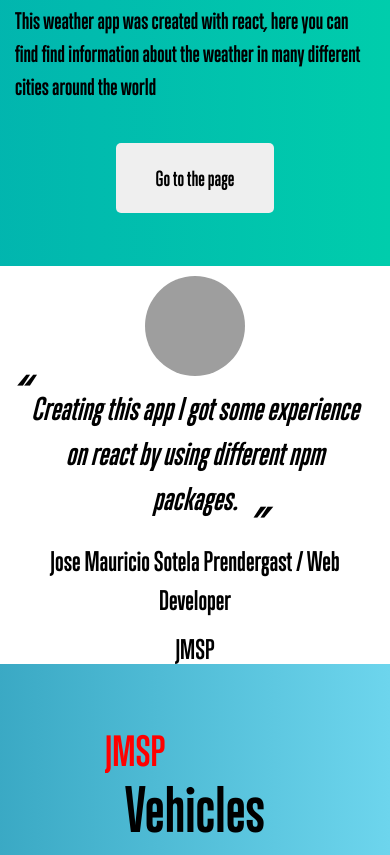
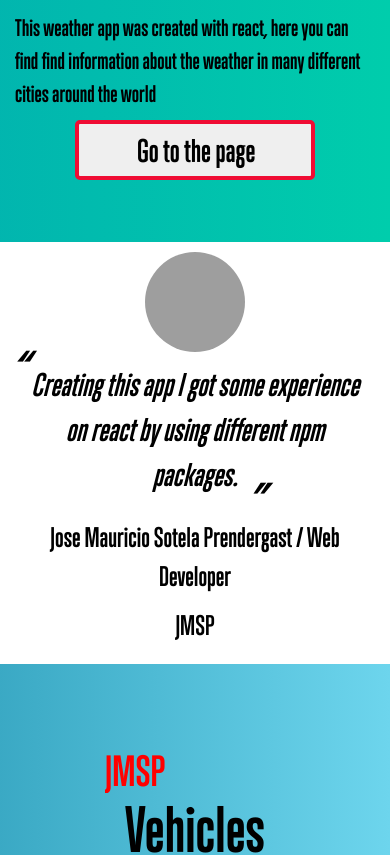
Before and after one commit to Mauricio-Sotela/Portfolio, a React (Create React App) app: page /projects in a window 390 px wide. Shown: the part 1020-1875 px from the top of the page. Built offline with nearby package versions, Linux system fonts and the light colour scheme; grey boxes are pictures that could not be loaded.

Commit message:
responsive

```diff
--- a/src/components/About.js
+++ b/src/components/About.js
@@ -18,8 +18,8 @@ function About() {
             button={
               <Button
                 title="Contact Me"
-                bgColor="white"
-                hoverColor="black"
+                bgColor="rgba(0,0,0,.8)"
+                hoverColor="white"
                 textColor="red"
                 to="/contact"
                 target=""
--- a/src/components/Contact.js
+++ b/src/components/Contact.js
@@ -10,7 +10,7 @@ export default function Contact(props) {
   });
 
   return (
-    <div class="contact">
+    <div className="contact">
       <div className="container">
         <div className="contact-title">
           <h3>CONTACT</h3>
--- a/src/components/FullProject.js
+++ b/src/components/FullProject.js
@@ -40,8 +40,8 @@ function FullProject(props) {
             <h2>{project__name}</h2>
 
             <p>{description}</p>
-            <button>
-              <a href={url} target="blank">
+            <button className='f-btn'>
+              <a className='f-anc' href={url} target="blank">
                 Go to the page
               </a>
             </button>
--- a/src/components/Home.js
+++ b/src/components/Home.js
@@ -24,8 +24,8 @@ export default function Home(props) {
               button={
                 <Button
                   title="GitHub"
-                  bgColor="white"
-                  hoverColor="black"
+                  bgColor="rgba(0,0,0,.8)"
+                  hoverColor="white"
                   textColor="red"
                   to="https://github.com/Mauricio-Sotela"
                   target="_blank"
--- a/src/components/Projects.js
+++ b/src/components/Projects.js
@@ -6,7 +6,7 @@ import ComponentsContainer from "./ComponentsContainer";
 export default function Projects(props) {
   const fullP = Data.fullProjects;
   let full = fullP.map((project) => {
-    return <FullProjects project={project} />;
+    return <FullProjects key={project.id} project={project} />;
   });
   return (
     <div>
--- a/src/components/SimpleModal.js
+++ b/src/components/SimpleModal.js
@@ -18,7 +18,7 @@ const useStyles = makeStyles((theme) => ({
   paper: {
     position: "absolute",
     width: "90%",
-    backgroundColor: "rgba(238, 238, 238);",
+    backgroundColor: "rgba(238, 238, 238)",
     border: "2px solid #000",
     boxShadow: theme.shadows[5],
   },
@@ -47,9 +47,11 @@ export default function SimpleModal(props) {
 
   return (
     <div>
-      <button type="button" onClick={handleOpen}>
-        {props.icon && props.icon}
-      </button>
+      <div>
+        <button  onClick={handleOpen}>
+          {props.icon && props.icon}
+        </button>
+      </div>
       <Modal
         open={open}
         onClose={handleClose}
--- a/src/data.json
+++ b/src/data.json
@@ -88,7 +88,7 @@
     }
   ],
   "fullProjects": [
-    {
+    {"id":1,
       "logo": "",
       "project__name": "Weather-App",
       "description": "This weather app was created with react, here you can find find information about the weather in many different cities around the world",
@@ -103,7 +103,7 @@
       "color2": "#00cdac",
       "color3": "white"
     },
-    {
+    {"id":2,
       "logo": "",
       "project__name": "Vehicles",
       "description": "Here you can find information about different kinds of vehicles, you also can filter your search depending on the vehicle type.",
--- a/src/index.js
+++ b/src/index.js
@@ -6,7 +6,3 @@ import 'bootswatch/dist/pulse/bootstrap.min.css';
 import "../src/scss/main.scss";
 
 ReactDOM.render(<App />, document.getElementById('root'));
-
-// If you want your app to work offline and load faster, you can change
-// unregister() to register() below. Note this comes with some pitfalls.
-// Learn more about service workers: https://bit.ly/CRA-PWA
--- a/src/scss/_Fullprojects.scss
+++ b/src/scss/_Fullprojects.scss
@@ -35,15 +35,28 @@
           font-size: 2rem;
           font-size: 2.2rem;
         }
-        button {
+        .f-btn { width: 24rem;
+          height: 6rem;
           border: none;
           outline: none;
-          padding: 1rem;
+           padding: 0;
+           margin: 0;
           border-radius: 5px;
+          overflow: hidden;
+          border: 4px solid rgb(239, 13, 51);
+          transition: all .3s ease-out;
+          &:hover{
+        background-color: rgba(255, 255, 255, 0.719);
+       }
         }
-        a{
+        .f-anc{
+          display: flex;
+          justify-content: center;
+          align-items: center;
+          width: 101%;
+          height: 101%;
           color: black;
-          font-size: 2rem;
+          font-size: 1.5em;
         }
       }
       .right {
--- a/src/scss/_button.scss
+++ b/src/scss/_button.scss
@@ -1,26 +1,20 @@
 .custom-link {
-  width: 24rem;
-  height: 6rem;
-  margin-top: 2rem;
   border-radius: 0.7rem;
-  overflow: hidden;
   border: none;
   outline: none;
   transition: all .3s ease-out;
-  &:hover {
-    border: 2px solid rgb(239, 13, 51);
-  }
   cursor: pointer;
   .custom-button {
     transition: all 0.3s ease-out;
     border: none;
+    border-radius: 0.7rem;
     outline: none;
     width: 24rem;
     height: 6rem;
-    font-size: 1.3em;
+    font-size: 1.7em;
+    border: 4px solid rgb(239, 13, 51);
     &:hover {
-      transform: scale(1.1);
-      border: 2px solid rgb(239, 13, 51);
+      border:  4px solid transparent;
     }
   }
 }
--- a/src/scss/_skills.scss
+++ b/src/scss/_skills.scss
@@ -116,6 +116,9 @@
           margin-top: 0;
           .icon__box {
             margin: 1rem;
+            width: 7rem;
+            height: 7rem;
+            font-size: 2em;
           }
         }
       }
```
